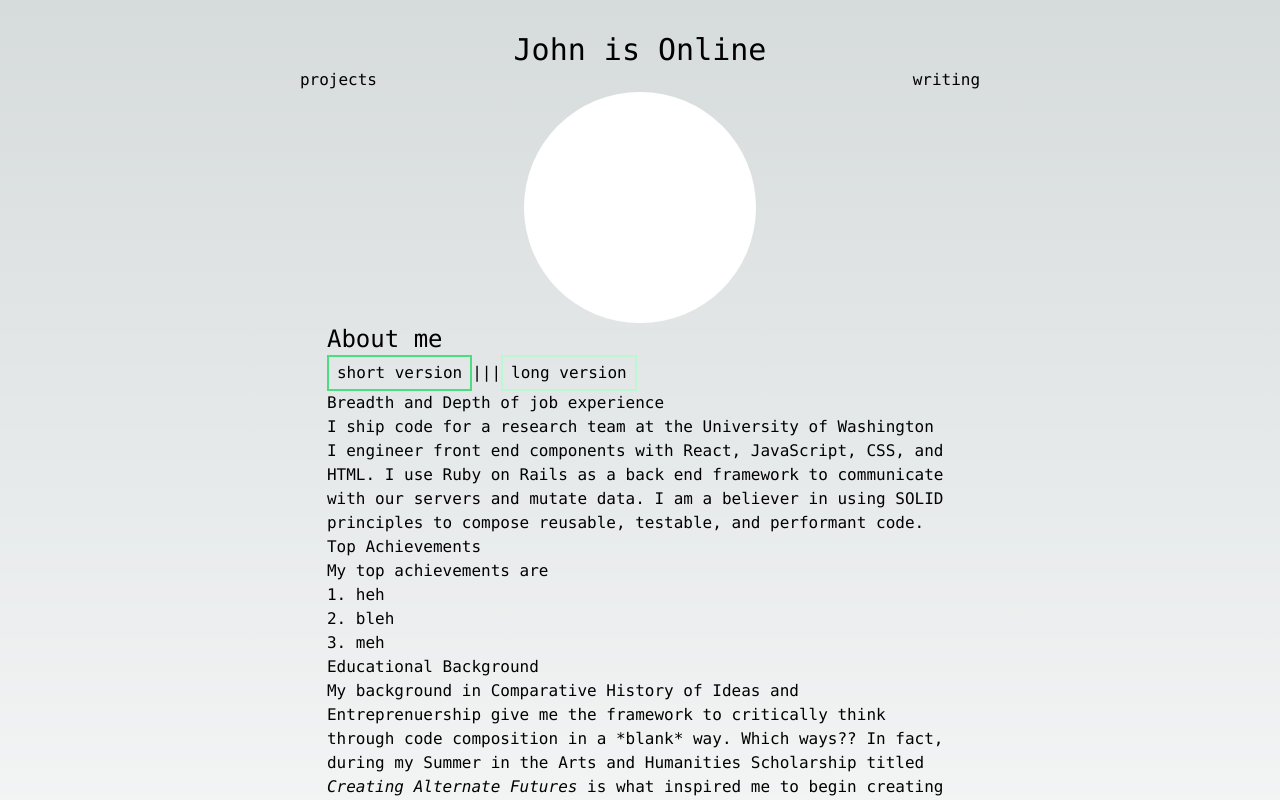
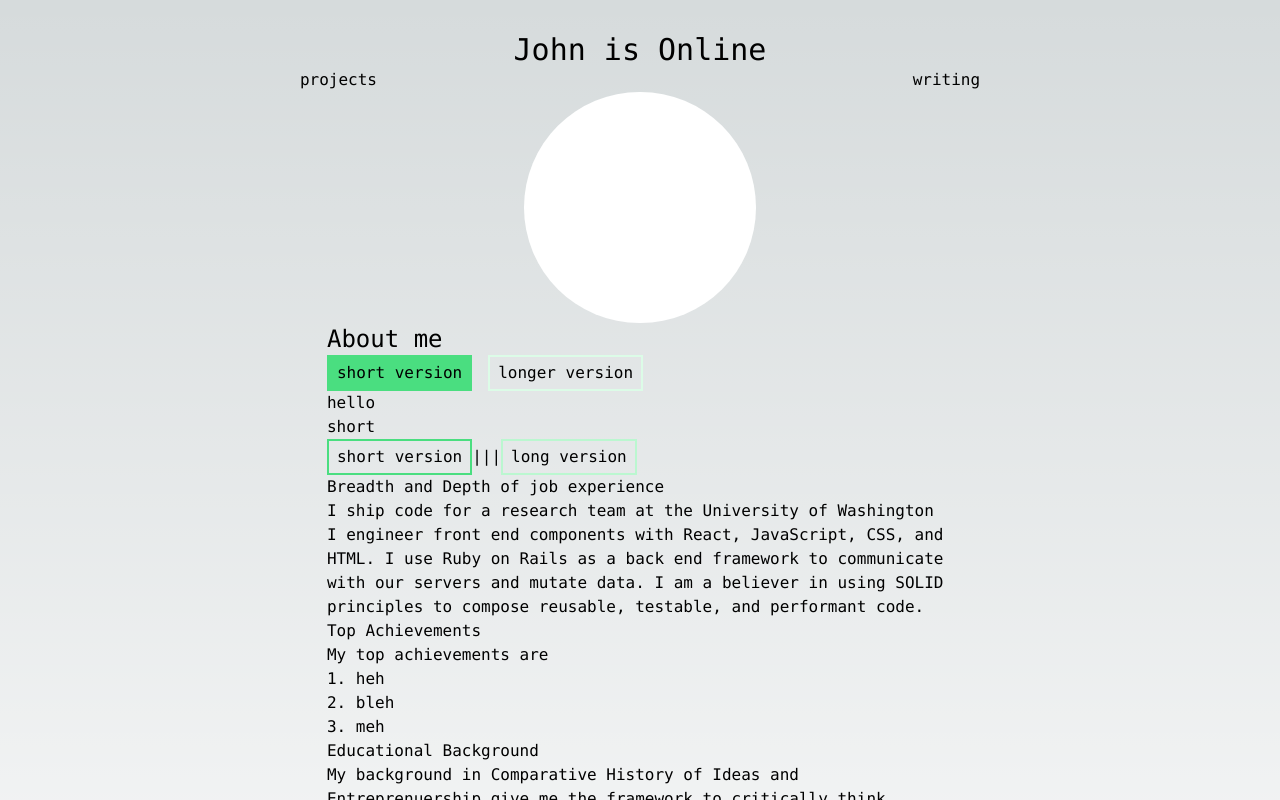
Before and after one commit to johnny2smooth/john-is-online, a Next.js app: page / in a window 1280 px wide. Shown: the top 800 px of the page. Built offline with nearby package versions, Linux system fonts and the light colour scheme.

Commit message:
short long bio selector created.

```diff
--- a/app/page.tsx
+++ b/app/page.tsx
@@ -1,6 +1,7 @@
 import Image from "next/image";
 import { Inter } from "next/font/google";
 import Link from "next/link";
+import SelectBio from "./select-bio";
 
 const inter = Inter({ subsets: ["latin"] });
 
@@ -33,6 +34,10 @@ export default function Home() {
       {/* highlight reel */}
       <div className="max-w-prose">
         <h1 className="text-2xl">About me</h1>
+        <SelectBio
+          shortBio={["hello", "short"]}
+          longBio={["longer", "longer", "longer"]}
+        />
         <div className="flex items-center">
           <button className="border-2 border-green-400 border-solid py-1 px-2">
             short version
--- /dev/null
+++ b/app/select-bio.tsx
@@ -0,0 +1,62 @@
+"use client";
+import { useState } from "react";
+
+export default function SelectBio({
+  shortBio,
+  longBio,
+}: {
+  shortBio: string[];
+  longBio: string[];
+}) {
+  const [bioLength, setBioLength] = useState("short");
+  const [opacity, setOpacity] = useState(1);
+
+  return (
+    <>
+      <div className="flex items-center gap-4 transition-all duration-700">
+        <button
+          id="selectShortBio"
+          onClick={() => {
+            setOpacity(0);
+            setTimeout(() => {
+              setBioLength("short");
+              setOpacity(1);
+            }, 100);
+          }}
+          className={`transition-all duration-100 border-2 border-solid py-1 px-2 ${
+            bioLength === "short"
+              ? "border-green-400 bg-green-400 text-black"
+              : "border-green-100"
+          }`}
+        >
+          short version
+        </button>
+        <button
+          id="selectLongBio"
+          onClick={() => {
+            setOpacity(0);
+            setTimeout(() => {
+              setBioLength("long");
+              setOpacity(1);
+            }, 100);
+          }}
+          className={`transition-all duration-100 border-2 border-solid py-1 px-2 ${
+            bioLength === "long"
+              ? "border-green-400 bg-green-400 text-black"
+              : "border-green-100"
+          }`}
+        >
+          longer version
+        </button>
+      </div>
+      <div
+        className="transition-opacity duration-300 ease-in-out"
+        style={{ opacity: opacity }}
+      >
+        {(bioLength === "short" ? shortBio : longBio).map((string, i) => (
+          <p key={i}>{string}</p>
+        ))}
+      </div>
+    </>
+  );
+}
```
